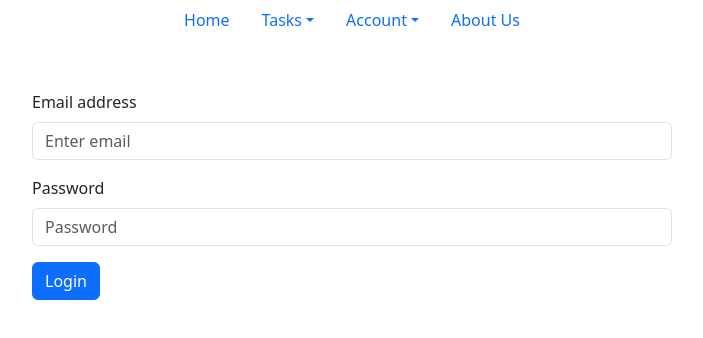
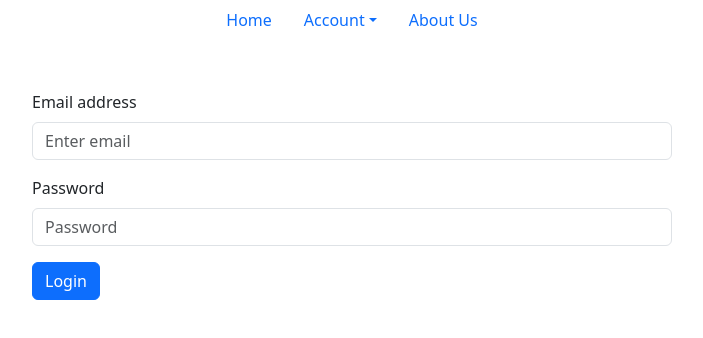
Before and after one commit to henryManyanye/AgentUI, a React (Vite) app: page / in a window 1280 px wide. Shown: the top 338 px of the page, without its empty margins (288-991 px from the left). Built offline with nearby package versions, Linux system fonts and the light colour scheme.

Commit message:
Refactor NavBar to conditionally render Tasks dropdown based on authentication state

```diff
--- a/src/NavBar.jsx
+++ b/src/NavBar.jsx
@@ -18,6 +18,9 @@ const logout = (event) => {
         <Nav.Item>
           <Nav.Link href="/">Home</Nav.Link>
         </Nav.Item>
+        {
+          (localStorage.getItem("email") != null || localStorage.getItem("password") != null)
+          ? (
             <NavDropdown title="Tasks" id="basic-nav-dropdown">
               <NavDropdown.Item href="/chat">Generate Report</NavDropdown.Item>
               <NavDropdown.Item href="/chat">Schedule Report</NavDropdown.Item>
@@ -26,6 +29,11 @@ const logout = (event) => {
                 Summarise Report
               </NavDropdown.Item>
             </NavDropdown>
+          )
+          :
+          (null)
+        }
+
         <NavDropdown title="Account" id="basic-nav-dropdown">
           {(localStorage.getItem("email") === null || localStorage.getItem("password") === null)
             ?
```
Lines whose indentation alone changed are shown as unchanged.
